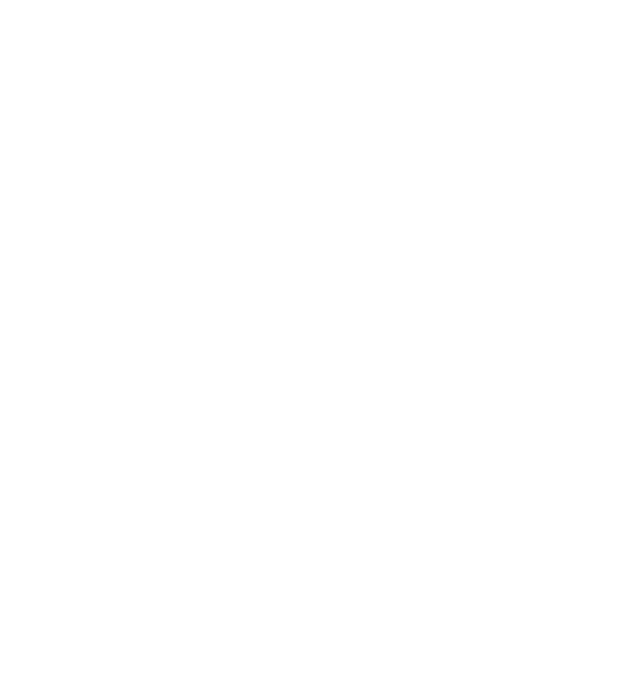
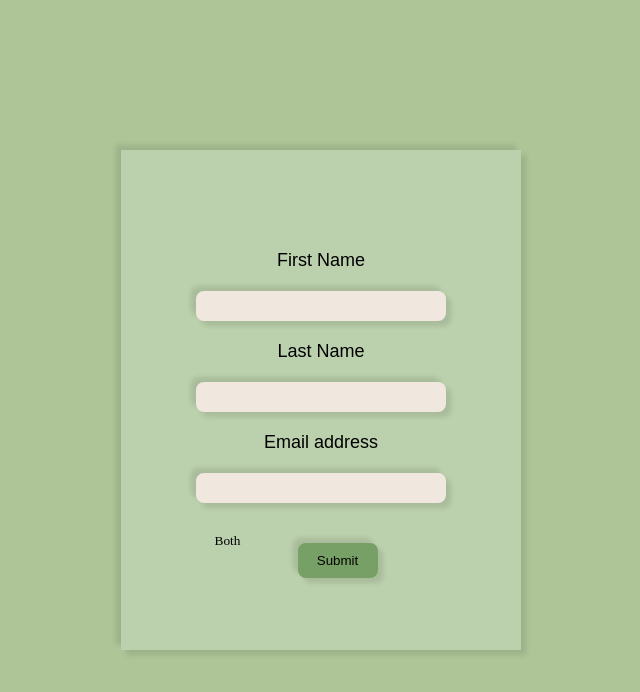
Before and after one commit to KissKriszti/object-construction, a plain HTML site: page frontend/index.html in a window 1280 px wide. Shown: the whole page, without its empty margins (319-959 px from the left). Drawn offline with Linux system fonts and the light colour scheme; no server answers.

Commit message:
fetch api practice added

```diff
--- a/frontend/index.html
+++ b/frontend/index.html
@@ -4,11 +4,13 @@
 	<meta charset="UTF-8">
 	<meta http-equiv="X-UA-Compatible" content="IE=edge">
 	<meta name="viewport" content="width=device-width, initial-scale=1.0">
-	<title>Fetch API</title>
+	<title>Events</title>
 	<script src="script.js"></script>
 	<link rel="stylesheet" href="style.css">
 </head>
 <body>
-	<div id="root"></div>
+	<div id="root">
+
+	</div>
 </body>
 </html>
--- a/frontend/script.js
+++ b/frontend/script.js
@@ -1,34 +1,81 @@
-function init(mathFunction) {
-    var a=5
-    var b=6
-
-    // console.log(c)
-
-    if (a < b) {
-        let c = mathFunction(b, a)
-        console.log(c)
-        /* (function(){
-            var c = b-a
-            console.log(c)
-        })(); */
-    } else {
-        let c = mathFunction(a, b)
-        console.log(c)
-       /*  (function(){
-            var c = a-b
-            console.log(c)
-        })(); */
-    }
-
-    // console.log(c)
+//component
+const content = () => {
+    return `
+    <form>
+        <label for="">First Name</label><br>
+        <input type="text" id="firstName" name="firstName" value=""><br>
+        <label for="">Last Name</label><br>
+        <input type="text" id="lastName" name="lastName" value=""><br>
+        <label for="">Email address</label><br>
+        <input type="email" id="email" name="email" value=""><br>
+        <select name="animals" id="animals">
+            <option value="both55">Both</option>
+            <option value="cats55">Cats</option>
+            <option value="dogs55">Dogs</option>
+        </select>
+        <button>Submit</button>
+     </form>
+    `
 }
 
-const initC = (firstNumber, secondNumber) => {
-    return firstNumber - secondNumber
+const loadEvent = async () => {
+
+    //inserting component into html
+    const rootElement = document.getElementById("root")
+    rootElement.insertAdjacentHTML('beforeend', content())
+
+
+    //input event
+    const form = rootElement.querySelector("form")
+
+    const inputFields = document.querySelectorAll('input')
+    console.log(typeof inputFields)
+    console.log(Array.isArray(inputFields))
+
+    Array.from(inputFields).map(function(input) {
+        input.addEventListener('input', function (e) {
+            console.log(e.target.value)
+        })
+    })
+
+    form.querySelector("select").addEventListener('input', function (e) {
+        console.log(e.target.value)
+    })
+
+    form.addEventListener('submit', function (e) {
+        e.preventDefault()
+        console.log(e.target)
+    })
+
+    /* for (let input of inputFields) {
+        input.addEventListener('input', function (e) {
+            console.log(e.target.value)
+        })
+    } */
+
+    //Fetch variation 1
+    const nasaApiKey = `KPARPnsf40jGYXOw4vJzj0yyULp7GTn5LHDXjpQV`
+    const requestedDate = `2020-08-21`
+
+    const apod = await fetch(`https://api.nasa.gov/planetary/apod?api_key=${nasaApiKey}&date=${requestedDate}`)
+
+    // console.log(apod)
+
+    const apodJson = await apod.json()
+    // console.log(apodJson.explanation)
+
+    //Fetch variation 2
+    fetch(`https://api.nasa.gov/planetary/apod?api_key=${nasaApiKey}&date=${requestedDate}`).then(
+        function (apodReponse) {
+            console.log(apodReponse)
+            apodReponse.json().then(
+                function (apodResponseJson) {
+                    console.log(apodResponseJson.explanation)
+                }
+            )
+        }
+    )
+
 }
 
-const initD = (firstNumber, secondNumber) => {
-    return firstNumber * secondNumber
-}
-
-init(initD)
+window.addEventListener('load', loadEvent)
--- a/frontend/style.css
+++ b/frontend/style.css
@@ -32,60 +32,65 @@
   }
 
   /* Reset ends */
+  @import url('https://fonts.googleapis.com/css2?family=Fredoka&display=swap');
 
-img {
-    height: 50px;
-    width: 100px;
+#root {
+  height: 100vh;
+  width: 100%;
+  margin: 0 auto;
+  background-color: rgb(173, 197, 151);
 }
 
-header {
-    position: fixed;
-    width: 100%;
-    height: 60px;
-    background-color: #1a24fb;
+#root form {
+  position: absolute;
+  top: 50%;
+  left: 50%;
+  transform: translate(-50%, -50%);
+  height: 500px;
+  width: 400px;
+  box-shadow: 5px 5px 5px rgba(0,0,0, 0.1),
+  -5px -5px 5px rgba(0,0,0, 0.1);
+  background-color: rgba(240, 248, 255, 20%);
+  text-align: center;
 }
 
-header button {
-    position: absolute;
-    right: 0;
-    top: 0;
-    height: 40px;
-    width: 40px;
-    margin: 10px;
+#root form label {
+  position: relative;
+  top: 100px;
+  margin: 20px 0;
+  font-family: 'Fredoka', sans-serif;
+  font-size: 18px;
 }
 
-header button * {
-    pointer-events: none;
+#root form input {
+  position: relative;
+  top: 100px;
+  height: 30px;
+  width: 250px;
+  padding: 5px 10px;
+  /* border: 1px solid black; */
+  border-radius: 8px;
+  margin: 20px 0;
+  background-color: rgb(240, 232, 222);
+  box-shadow: 5px 5px 5px rgba(0,0,0, 0.1),
+  -5px -5px 5px rgba(0,0,0, 0.1);
+  font-family: 'Fredoka', sans-serif;
 }
 
-header button svg rect {
-    fill: #fff;
-    transform-origin: center;
-    transform-box: fill-box;
-    transition: opacity 400ms, transform 400ms;
+#root form button {
+  position: relative;
+  top: 120px;
+  height: 35px;
+  width: 80px;
+  border-radius: 8px;
+  box-shadow: 5px 5px 5px rgba(0,0,0, 0.1),
+  -5px -5px 5px rgba(0,0,0, 0.1);
+  background-color: rgb(119, 160, 102);
+  font-family: 'Fredoka', sans-serif;
 }
 
-header button svg rect:nth-child(1) {
-    transform: translate(10px, 10px);
+select {
+  position: relative;
+  top: 100px;
+  right: 50px;
 }
-
-header button svg rect:nth-child(2) {
-    transform: translate(10px, 19px);
-}
-
-header button svg rect:nth-child(3) {
-    transform: translate(10px, 28px);
-}
-
-header button.clicked svg rect:nth-child(1) {
-    transform: translate(20px, 20px) rotate(45deg);
-}
-
-header button.clicked svg rect:nth-child(2) {
-    transform: translate(10px, 19px);
-    opacity: 0;
-}
-
-header button.clicked svg rect:nth-child(3) {
-    transform: translate(20px, 20px) rotate(-45deg);
-}
```
